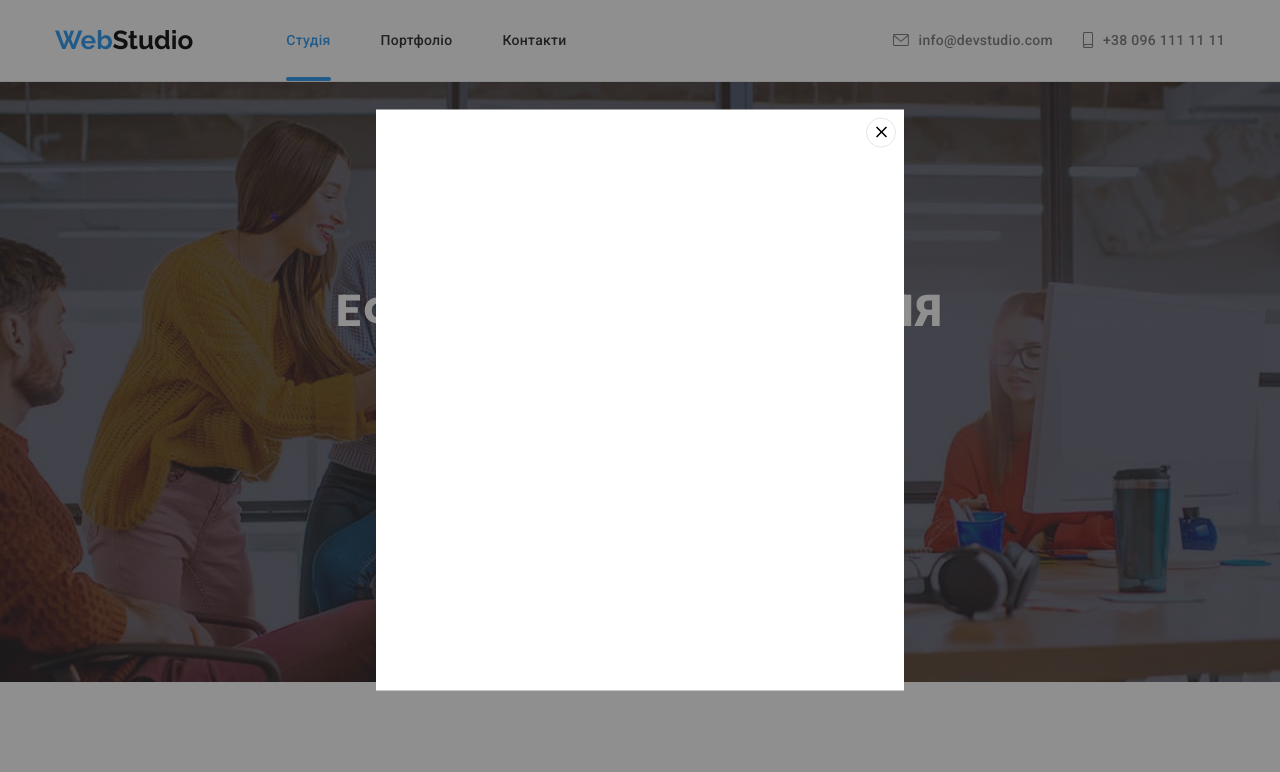
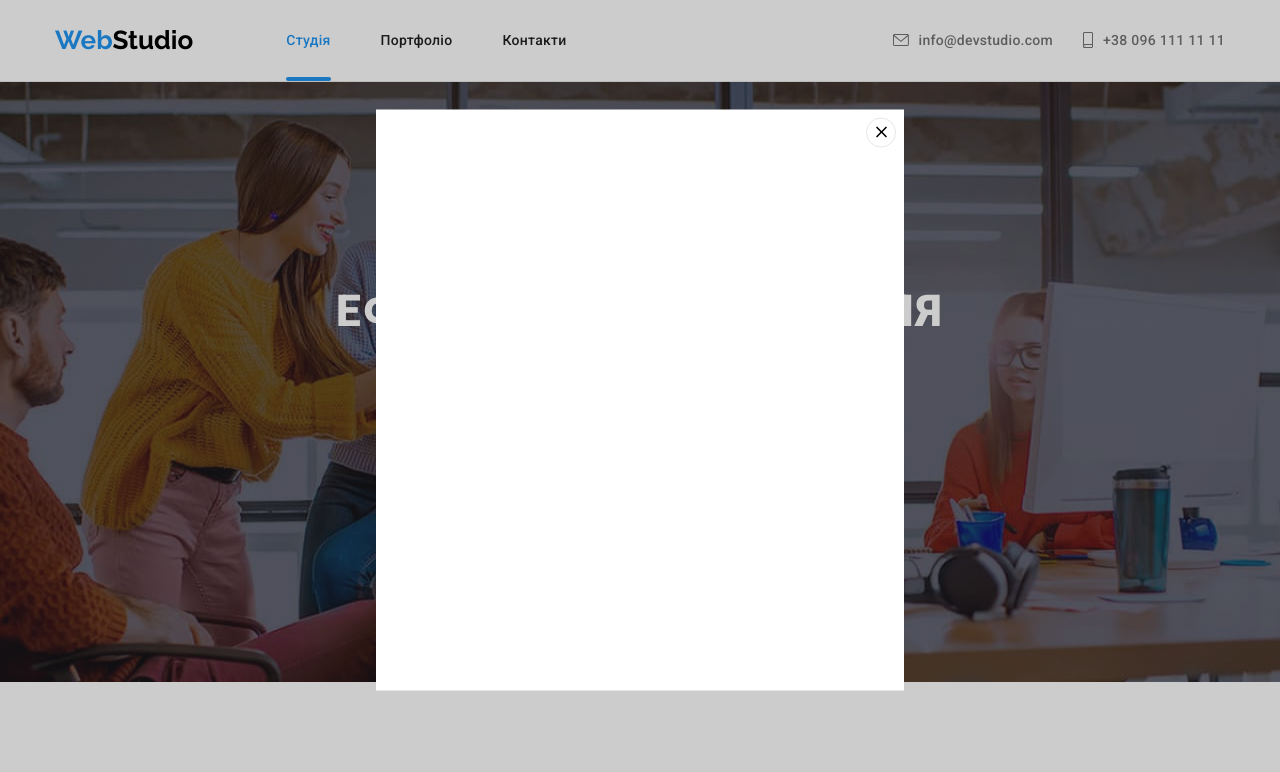
Before and after one commit to mitrytk/goit-markup-hw-05, a plain HTML site: page index.html in a window 1280 px wide. Both pictures are taken after a click on the button "Замовити послугу". Shown: the top 772 px of the page. Drawn offline with nearby package versions, Linux system fonts and the light colour scheme.

Commit message:
исправляет bg backdrop

```diff
--- a/css/styles.css
+++ b/css/styles.css
@@ -487,7 +487,7 @@ header {
 
     width: 100%;
     height: 100%;
-    background-color: #21212180;
+    background-color: rgba(0, 0, 0, 0.2);
 }
 .backdrop.is-hidden {
     visibility: hidden;
```
